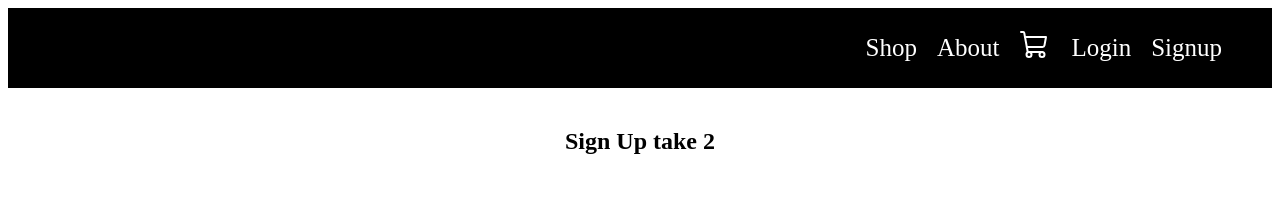
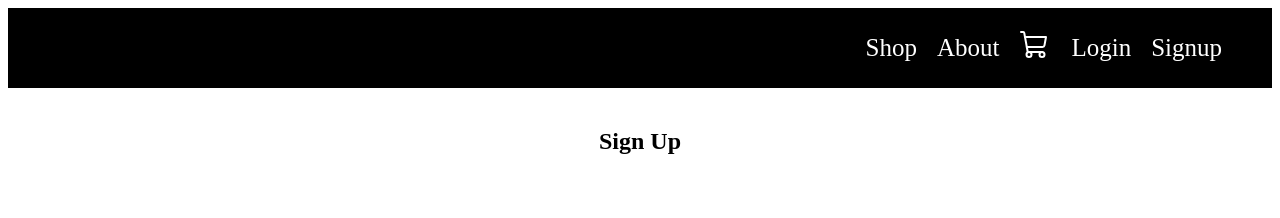
Before and after one commit to LewisHammy/ClothingEcomFinal, a React (Create React App) app in the folder client/: page /signup in a window 1280 px wide. Shown: the top 218 px of the page. Built offline with nearby package versions, Linux system fonts and the light colour scheme; no server answers.

Commit message:
fixed spelling

```diff
--- a/client/src/pages/signup/signup.jsx
+++ b/client/src/pages/signup/signup.jsx
@@ -32,7 +32,7 @@ export const SignUp = () => {
 
   return (
     <div className="signup-container">
-      <h2>Sign Up take 2</h2>
+      <h2>Sign Up</h2>
       <img src={quantumThreadsImage} alt="Quantum Threads" className="signup-image" />
       <form onSubmit={handleSignUp}>
       <div>
```
